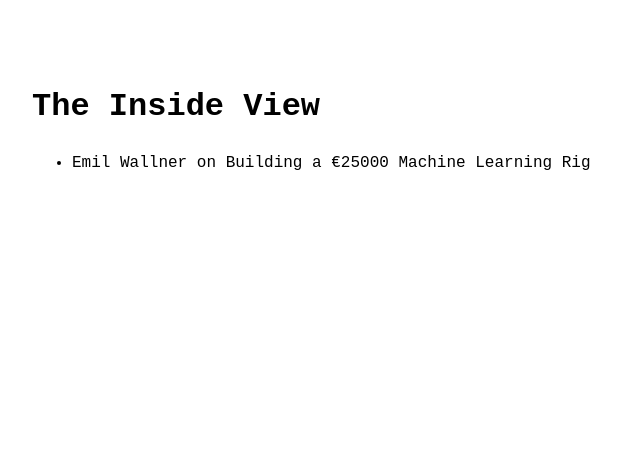
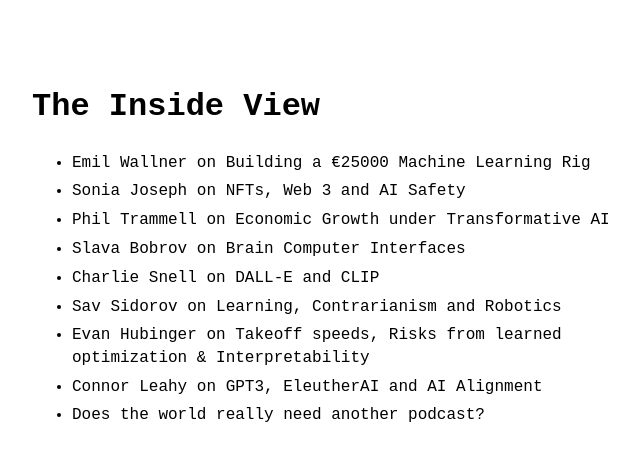
Before and after one commit to theinsideview/theinsideview.github.io, a Jekyll site: the page built from index.md, in a window 1280 px wide. Shown: the top 461 px of the page, without its empty margins (288-928 px from the left). Built offline with Jekyll 4.4.1, drawn with Linux system fonts in a browser that asks for light colours.

Commit message:
updated menu

```diff
--- a/_data/menu.yml
+++ b/_data/menu.yml
@@ -1,2 +1,10 @@
 entries:
   - title: Emil Wallner on Building a €25000 Machine Learning Rig
+  - title: Sonia Joseph on NFTs, Web 3 and AI Safety
+  - title: Phil Trammell on Economic Growth under Transformative AI
+  - title: Slava Bobrov on Brain Computer Interfaces
+  - title: Charlie Snell on DALL-E and CLIP
+  - title: Sav Sidorov on Learning, Contrarianism and Robotics
+  - title: Evan Hubinger on Takeoff speeds, Risks from learned optimization & Interpretability
+  - title: Connor Leahy on GPT3, EleutherAI and AI Alignment
+  - title: Does the world really need another podcast?
```
